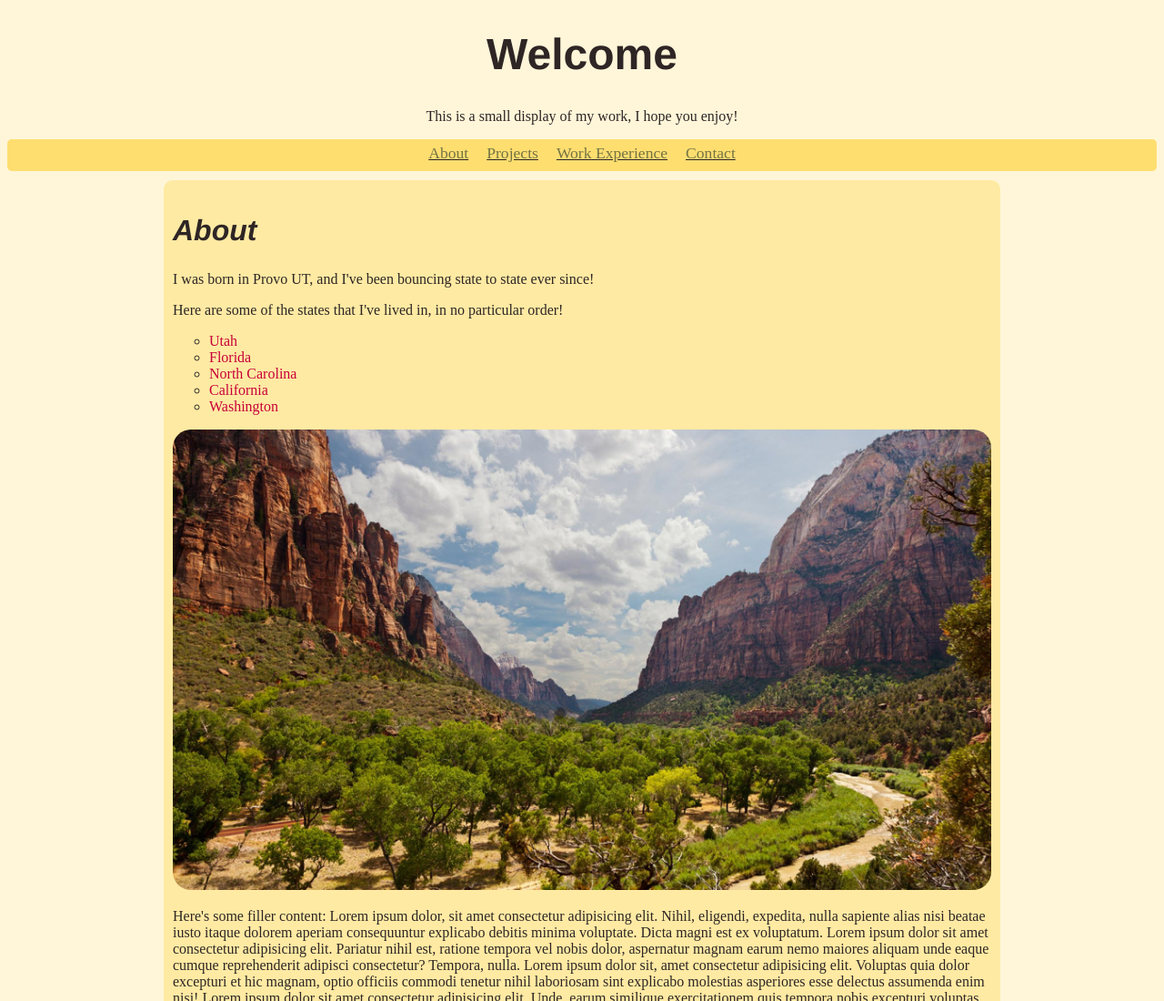
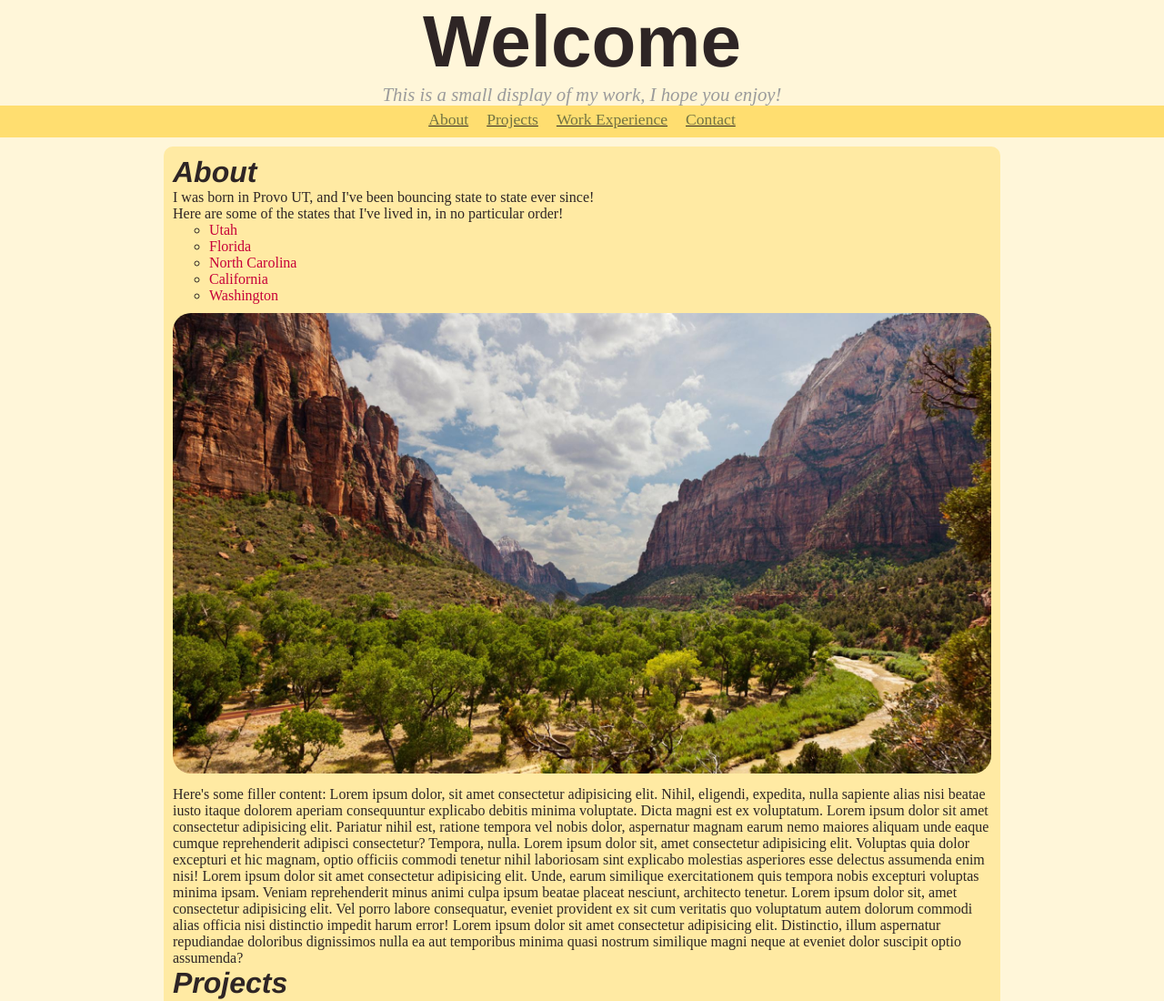
Before and after one commit to BrodyRas/260lab1, a plain HTML site: page index.html in a window 1280 px wide. Shown: the top 1100 px of the page at 91% size. Drawn offline with Linux system fonts and the light colour scheme.

Commit message:
style changes

```diff
--- a/index.html
+++ b/index.html
@@ -3,6 +3,7 @@
 
 <head>
   <meta charset='UTF-8' />
+  <meta name="viewport" content="width=device-width, initial-scale=1.0">
   <title>My Portfolio</title>
   <link rel="stylesheet" href="style.css" />
 </head>
--- a/style.css
+++ b/style.css
@@ -1,3 +1,8 @@
+* {
+  margin: 0;
+  border: 0;
+}
+
 body {
   color: #2e2525; /* dark gray*/
   background-color: #fff6d9;
@@ -6,6 +11,7 @@ body {
 img{
   width: 100%;
   border-radius: 20px;
+  margin: 10px 0;
 }
 
 .title{
@@ -23,8 +29,14 @@ h1, h2, h3, h4, h5, h6 {
 }
 
 h1 {
-  font-size: 3em;
+  font-size: 5em;
   font-weight: bolder;
+}
+
+.title p{
+  font-size: 1.3em;
+  font-style: italic;
+  color: rgb(155, 155, 155);
 }
 
 h2{
@@ -57,6 +69,7 @@ a:visited {
   padding: 0;
   display: flex;
   justify-content: center;
+  background-color: #;
   margin: auto;
 }
 
@@ -82,7 +95,6 @@ div.sticky {
   font-size: 1.1em;
   height: 30px;
   padding-top: 5px;
-  border-radius: 5px;
   margin-bottom: 10px;
 }
 
```
